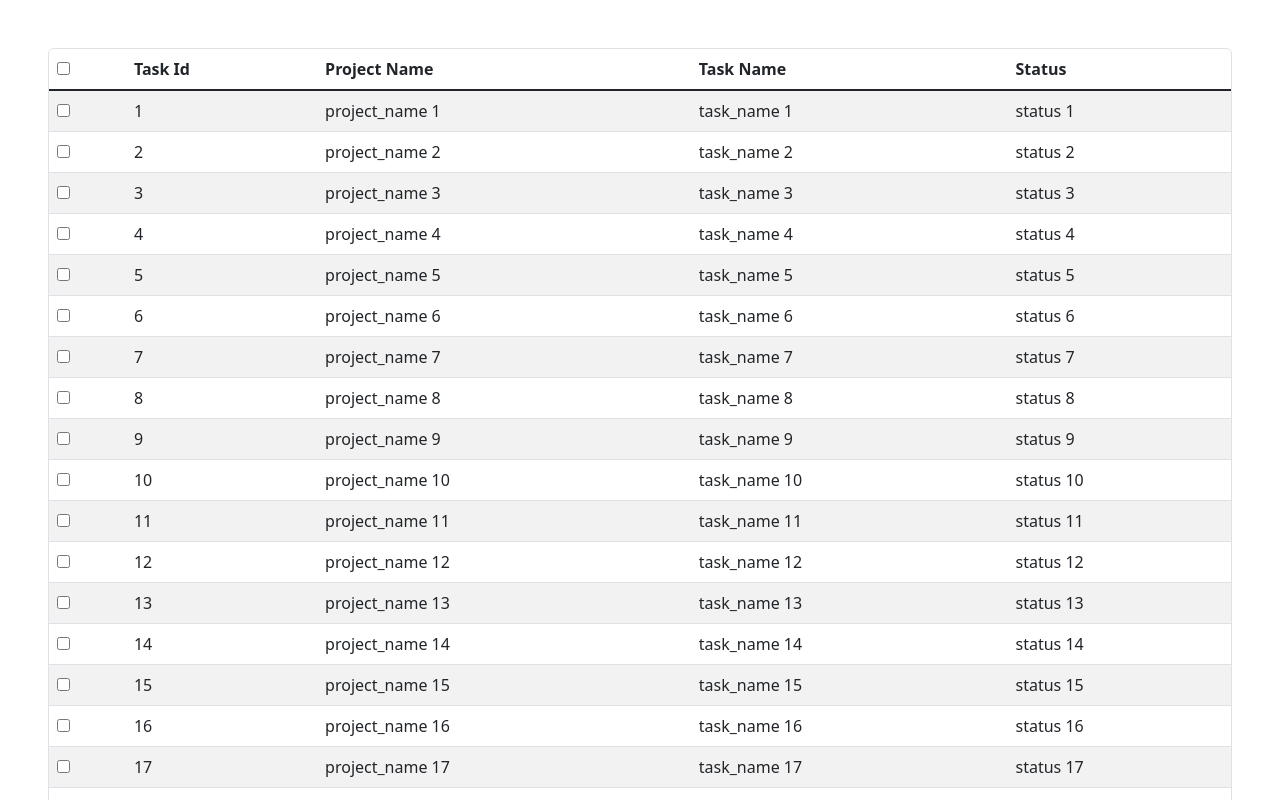
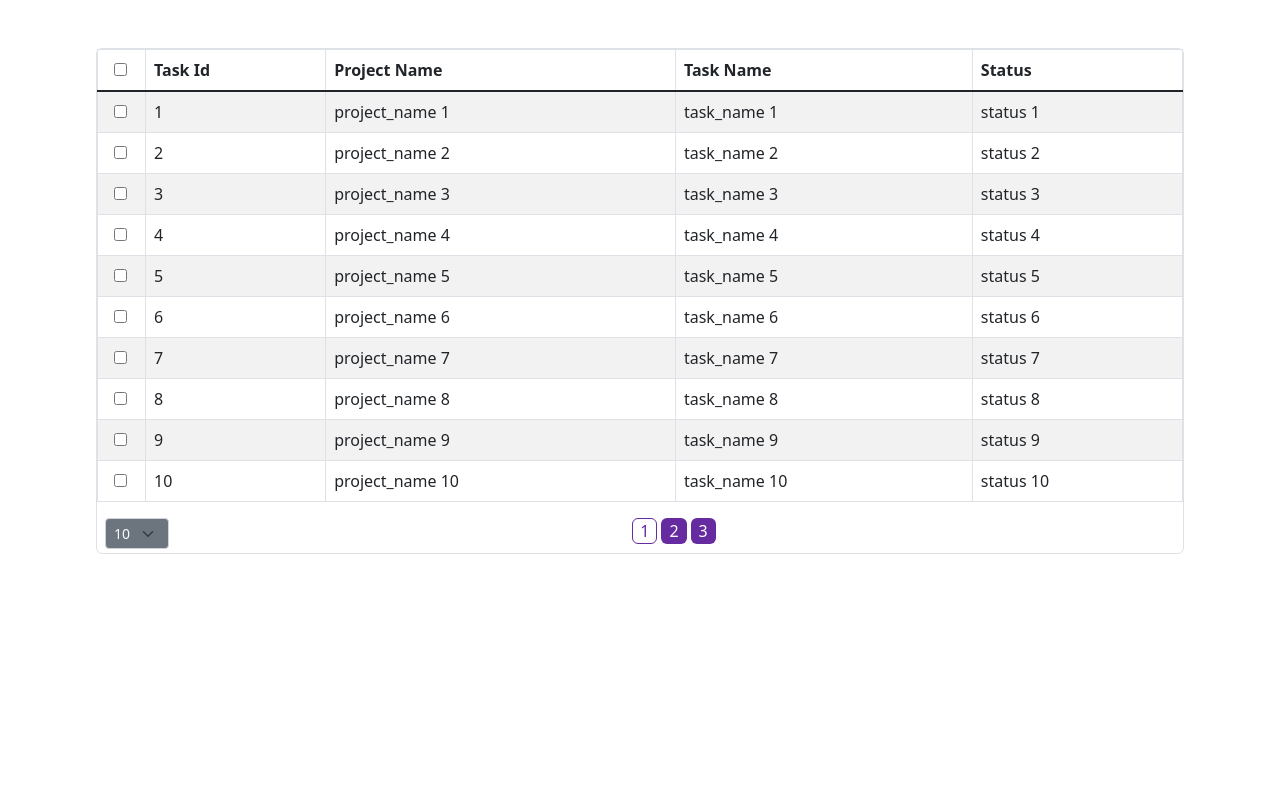
Before and after one commit to bekirugurr/task-app, a React (Create React App) app: page / in a window 1280 px wide. Shown: the top 800 px of the page. Built offline with nearby package versions, Linux system fonts and the light colour scheme.

Commit message:
Table pagination and selectbox done

```diff
--- /dev/null
+++ b/src/components/NumberSelectBox.jsx
@@ -0,0 +1,22 @@
+import React from "react";
+
+const NumberSelectBox = ({ setHowManyRowWillBeShown }) => {
+  return (
+    <div className="flex-fill">
+      <select
+        className="form-select form-select-sm bg-secondary text-light"
+        style={{ width: "4rem" }}
+        aria-label=".form-select-sm example "
+        onChange={(e) => setHowManyRowWillBeShown(parseInt(e.target.value))}
+        defaultValue={10}
+      >
+        <option value={5}>5</option>
+        <option value={10}>10</option>
+        <option value={15}>15</option>
+        <option value={20}>20</option>
+      </select>
+    </div>
+  );
+};
+
+export default NumberSelectBox;
--- /dev/null
+++ b/src/components/Pegination.jsx
@@ -0,0 +1,33 @@
+import React from "react";
+
+const Pegination = ({ numberOfPages, setSelectedPage, selectedPage }) => {
+  const pageArr = new Array(numberOfPages).fill().map((_, i) => i + 1);
+
+  return (
+    <div className="flex-fill">
+      {pageArr.map((pageNum) => (
+        <button
+          className="border-0 rounded me-1 px-2"
+          key={pageNum}
+          style={
+            pageNum === selectedPage
+              ? {
+                  backgroundColor: "white",
+                  color: "#662ba1",
+                  outlineOffset: "-1px",
+                  outline: "1px solid #662ba1",
+                }
+              : { backgroundColor: "#662ba1", color: "white" }
+          }
+          onClick={(e) => {
+            setSelectedPage(parseInt(pageNum));
+          }}
+        >
+          {pageNum}
+        </button>
+      ))}
+    </div>
+  );
+};
+
+export default Pegination;
--- a/src/components/Table.jsx
+++ b/src/components/Table.jsx
@@ -1,23 +1,35 @@
+import { useEffect } from "react";
 import { useState } from "react";
 import tasks from "../myArr.json";
+import NumberSelectBox from "./NumberSelectBox";
+import Pegination from "./Pegination";
 import TableRow from "./TableRow";
 
 const Table = ({ tasksArr, setCheckedTasks, checkedTasks }) => {
   const [isAllChecked, setIsAllChecked] = useState(false);
+  const [howManyRowWillBeShown, setHowManyRowWillBeShown] = useState(10);
+  const [selectedPage, setSelectedPage] = useState(1);
+  const [tasksToDisplay, setTasksToDisplay] = useState([]);
+
   const handleAllCheck = (e) => {
     setIsAllChecked(!isAllChecked);
     setCheckedTasks(tasks.map((task) => task.id));
     if (isAllChecked) setCheckedTasks([]);
   };
 
+  useEffect(() => {
+    const startRow = (selectedPage - 1) * howManyRowWillBeShown;
+    const endRow = startRow + howManyRowWillBeShown;
+    const newTasksArr = tasks.slice(startRow, endRow);
+    setTasksToDisplay(newTasksArr);
+  }, [howManyRowWillBeShown, selectedPage]);
 
-  console.log('checkedTasks :>> ', checkedTasks);
   return (
-    <div className="my-5 border border-1 rounded">
+    <div className="m-5 border border-1 rounded">
       <table className="table table-striped ps-2">
         <thead>
           <tr className="border-bottom border-2 border-dark">
-            <th>
+            <th  className="border border-1 ps-3" style={{width:'3rem'}}>
               <input
                 type="checkbox"
                 onChange={(e) => {
@@ -25,14 +37,14 @@ const Table = ({ tasksArr, setCheckedTasks, checkedTasks }) => {
                 }}
               />
             </th>
-            <th>Task Id</th>
-            <th>Project Name</th>
-            <th>Task Name</th>
-            <th>Status</th>
+            <th className="border border-1">Task Id</th>
+            <th className="border border-1">Project Name</th>
+            <th className="border border-1">Task Name</th>
+            <th className="border border-1">Status</th>
           </tr>
         </thead>
         <tbody>
-          {tasks.map((task) => (
+          {tasksToDisplay.map((task) => (
             <TableRow
               key={task.id}
               {...task}
@@ -42,6 +54,14 @@ const Table = ({ tasksArr, setCheckedTasks, checkedTasks }) => {
           ))}
         </tbody>
       </table>
+      <div className="d-flex flex-row ps-2 pb-1">
+        <NumberSelectBox setHowManyRowWillBeShown={setHowManyRowWillBeShown} />
+        <Pegination
+          numberOfPages={Math.ceil(tasks.length / howManyRowWillBeShown)}
+          setSelectedPage={setSelectedPage}
+          selectedPage={selectedPage}
+        />
+      </div>
     </div>
   );
 };
--- a/src/components/TableRow.jsx
+++ b/src/components/TableRow.jsx
@@ -17,17 +17,17 @@ const TableRow = ({
 
   return (
     <tr>
-      <td>
+      <td className="border border-1 ps-3" style={{width:'3rem'}}>
         <input
           type="checkbox"
           onChange={(e)=>handleClick(e)}
           checked={checkedTasks.includes(id)}
         />
       </td>
-      <td>{id}</td>
-      <td>{project_name}</td>
-      <td>{task_name}</td>
-      <td>{status}</td>
+      <td className="border border-1">{id}</td>
+      <td className="border border-1">{project_name}</td>
+      <td className="border border-1">{task_name}</td>
+      <td className="border border-1">{status}</td>
     </tr>
   );
 };
```
Also changed, not shown: src/logo.svg (deleted).
